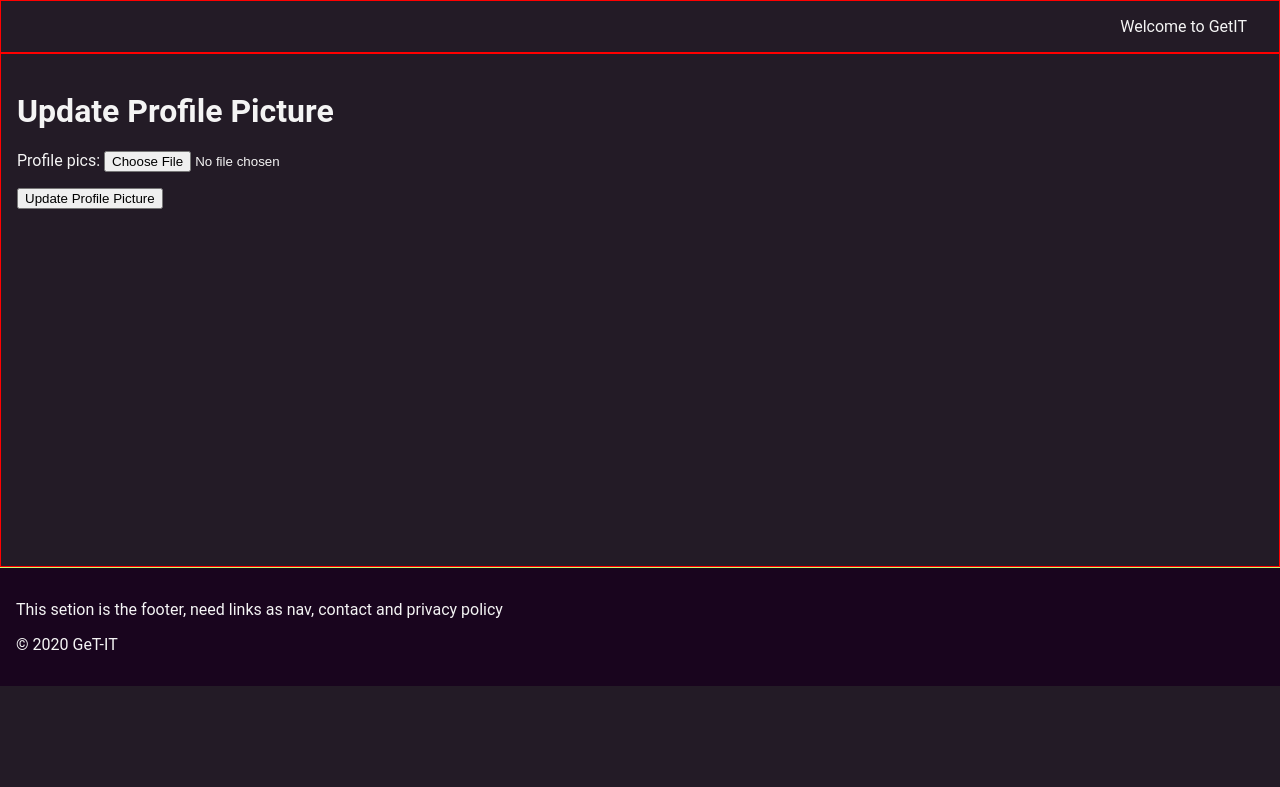
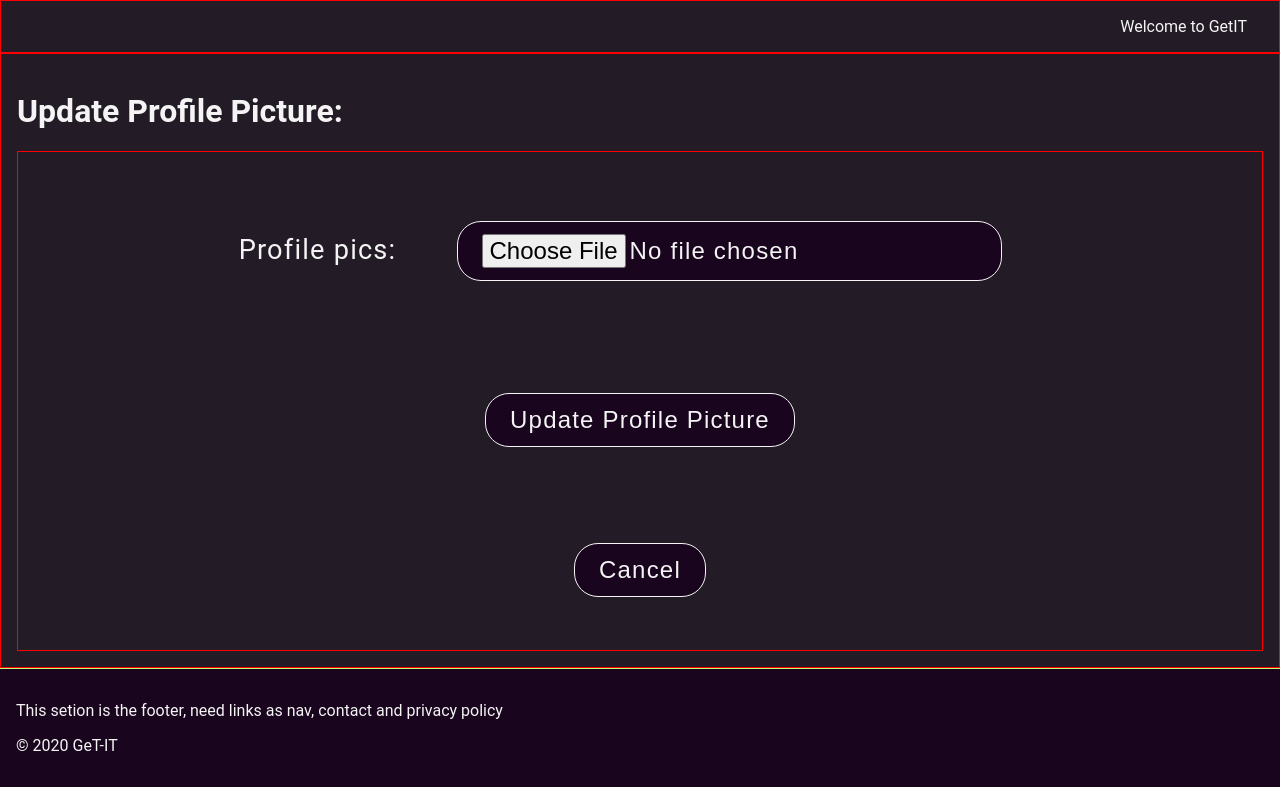
Before and after one commit to The-Digital-Dilemma/GetIT, a Django app: template GetIT/users/templates/users/profile_update.html in a window 1280 px wide. Shown: the part 114-901 px from the top of the page. Before the commit the page ends 800 px from the top, so only its background shows below. Run offline with Django 4.2, Linux system fonts and the light colour scheme; the template is opened without the code that fills it: values that come from a table or form of the project are taken from there, others are empty.

Commit message:
creation of profile update and form styling

```diff
--- a/GetIT/static/css/style.css
+++ b/GetIT/static/css/style.css
@@ -215,3 +215,44 @@ footer {
 .profile-right-inside p {
   text-decoration: underline;
 }
+
+/*  PROFILE PAGE SECTION */
+
+/* Red border is for testing purposes */
+
+.update-profile-form {
+  flex: 1;
+  display: flex;
+  flex-direction: column;
+  justify-content: flex-start;
+  align-items: center;
+  border: 1px solid red;
+  padding: 0.3em;
+}
+.update-profile-form a {
+  text-decoration: none;
+  color: var(--primary-color);
+  font-size: 1.2em;
+}
+
+label {
+  padding: 0.3em;
+  font-size: 1.7em;
+  letter-spacing: 1.2px;
+}
+#id_profile_pics,
+.btn-profile-update {
+  padding: 0.5em 1em;
+  margin: 2em;
+  font-size: 1.5em;
+  border: 1px solid var(--border-color-light);
+  border-radius: var(--border-radius);
+  background-color: var(--background-color-dark);
+  color: var(--secondary-color);
+  text-decoration: none;
+  letter-spacing: 1.2px;
+  vertical-align: center;
+}
+#text {
+  font-size: 2em;
+}
--- a/GetIT/users/templates/users/profile.html
+++ b/GetIT/users/templates/users/profile.html
@@ -2,7 +2,7 @@
 
 <div class="profile-container">
   <div class="profile-left">
-    <h1>Picture</h1>
+    <h1>Picture:</h1>
     {% if user.is_authenticated %} {% if user.profile.profile_pics %}
     <!-- IF the user is authenticated and the user has a profile picture then it will show:-->
     <img src="{{ user.profile.profile_pics.url }}" alt="Profile Picture" />
@@ -15,7 +15,7 @@
     >
   </div>
   <div class="profile-right">
-    <h1>Details</h1>
+    <h1>Details:</h1>
     <div class="profile-right-inside">
       <p>Email:</p>
       <span>{{ user.email }}</span>
--- a/GetIT/users/templates/users/profile_update.html
+++ b/GetIT/users/templates/users/profile_update.html
@@ -1,8 +1,11 @@
 {% extends 'base.html' %} {% block content %}
-<h1>Update Profile Picture</h1>
+<h1>Update Profile Picture:</h1>
 
-<form method="post" enctype="multipart/form-data">
+<form class="update-profile-form" method="post" enctype="multipart/form-data">
   {% csrf_token %} {{ form.as_p }}
-  <button type="submit">Update Profile Picture</button>
+  <button class="btn-profile-update" type="submit">
+    Update Profile Picture
+  </button>
+  <button class="btn-profile-update" href="/users/profile/">Cancel</button>
 </form>
 {% endblock %}
```
Also changed, not shown: GetIT/db.sqlite3, GetIT/media/profile_pics/AIMarty.jpg (added).
